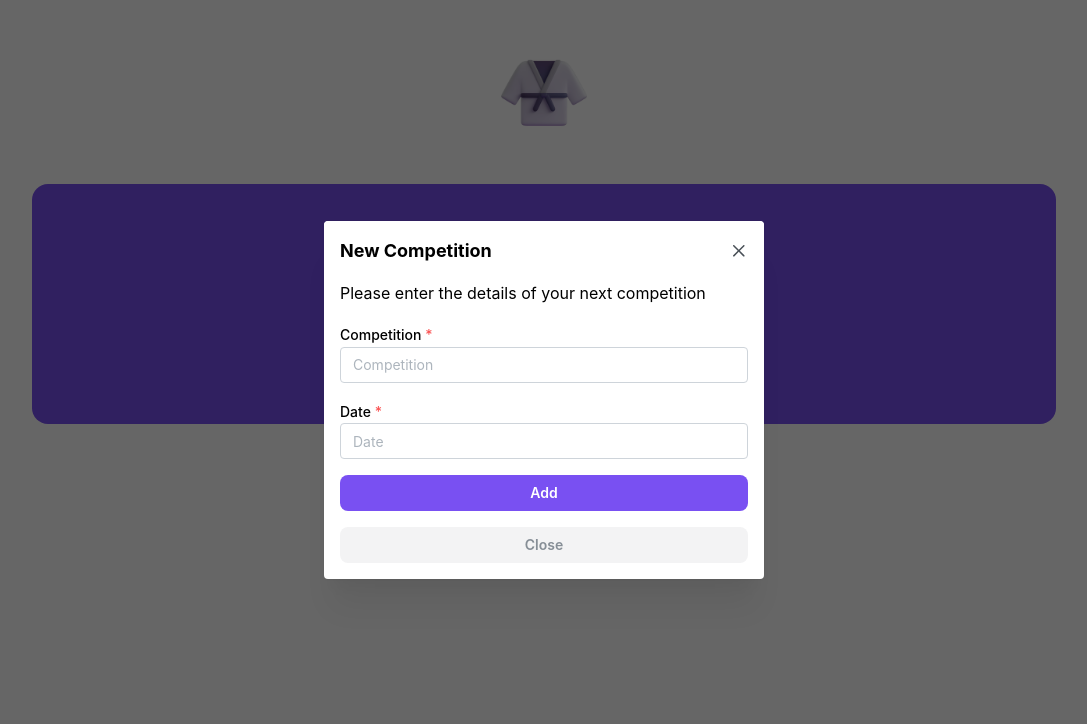
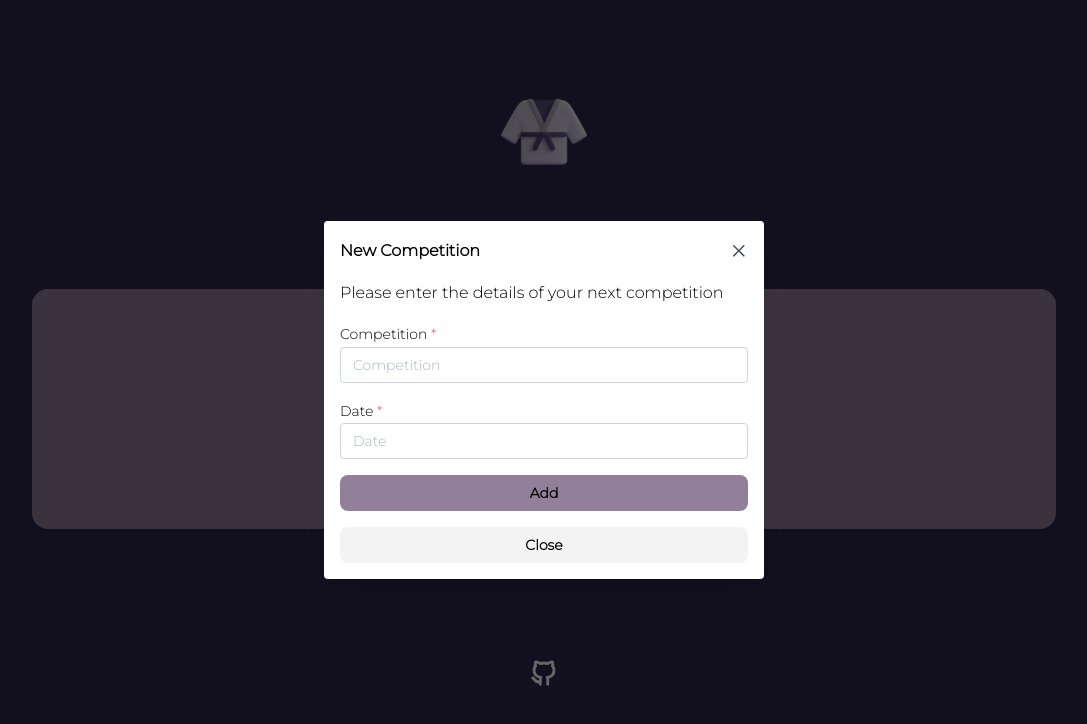
Before and after one commit to henrylin03/bjj-countdown, a React (Vite) app: page / in a window 1280 px wide. Both pictures are taken after a click on the button "Add new competition". Shown: the top 724 px of the page, without its empty margins (96-1183 px from the left). Built offline with nearby package versions, Linux system fonts and the light colour scheme.

Commit message:
update ui to match original vanilla colour scheme and fonts

```diff
--- /dev/null
+++ b/global.css
@@ -0,0 +1,30 @@
+* {
+  margin: 0;
+  padding: 0;
+  box-sizing: border-box;
+}
+
+@font-face {
+  font-family: "Sifonn";
+  src: url("./src/assets/fonts/sifonn.otf") format("opentype");
+}
+
+#competitionNameDisplay {
+  font-family: "Sifonn", sans-serif;
+}
+
+.timeUnit {
+  font-family: "Bebas Neue", sans-serif;
+  font-size: 10rem;
+  letter-spacing: 1rem;
+  margin-bottom: -3rem;
+}
+
+.timeUnitLabel {
+  font-family: "Montserrat", sans-serif;
+  font-size: 1.2rem;
+}
+
+.modalHeading {
+  font-weight: bold;
+}
--- a/index.html
+++ b/index.html
@@ -4,6 +4,12 @@
 <head>
     <meta charset="UTF-8" />
     <meta name="viewport" content="width=device-width, initial-scale=1.0" />
+    <link href="public/favicon.ico" rel="icon" type="image/x-icon">
+    <link href="./global.css" rel="stylesheet">
+    <link rel="preconnect" href="https://fonts.googleapis.com">
+    <link rel="preconnect" href="https://fonts.gstatic.com" crossorigin>
+    <link href="https://fonts.googleapis.com/css2?family=Bebas+Neue&family=Montserrat:wght@300&display=swap"
+        rel="stylesheet">
     <title>BJJ Countdown</title>
 </head>
 
--- a/src/App.jsx
+++ b/src/App.jsx
@@ -13,8 +13,8 @@ function App() {
 
   return (
     <>
-      <Stack align="center" gap="lg">
-        <Image src={headerIcon} alt="Jiujitsu gi emoji" w={100} mt="xl" />
+      <Stack align="center" bg="#2e294e" justify="space-evenly" mih="100vh">
+        <Image src={headerIcon} alt="Jiujitsu gi emoji" w={100} />
         {storedCompetitionData ? (
           <CountdownTimer storedCompetitionData={storedCompetitionData} />
         ) : (
--- a/src/components/AddCompetitionBox.jsx
+++ b/src/components/AddCompetitionBox.jsx
@@ -1,5 +1,5 @@
 import { modals } from "@mantine/modals";
-import { Box, Title, Button } from "@mantine/core";
+import { Box, Text, Button } from "@mantine/core";
 import { IconCirclePlus } from "@tabler/icons-react";
 import AddCompetitionModal from "./AddCompetitionModal.jsx";
 
@@ -10,13 +10,13 @@ function AddCompetitionBox() {
         fullWidth
         variant="filled"
         leftSection={<IconCirclePlus size={27} />}
-        color="violet"
+        color="#92809a"
         size="xl"
         radius="lg"
         mih="15rem"
         onClick={() => {
           modals.open({
-            title: <Title order={4}>New Competition</Title>,
+            title: <Text class="modalHeading">New Competition</Text>,
             children: <AddCompetitionModal />,
             centered: true,
           });
--- a/src/components/AddCompetitionModal.jsx
+++ b/src/components/AddCompetitionModal.jsx
@@ -56,11 +56,18 @@ function AddCompetitionModal() {
           />
 
           <Group position="center" spacing="xs">
-            <Button fullWidth color="violet" radius="md" type="submit">
+            <Button
+              fullWidth
+              color="#92809a"
+              c="black"
+              radius="md"
+              type="submit"
+            >
               Add
             </Button>
             <Button
               color="gray"
+              c="black"
               fullWidth
               variant="light"
               radius="md"
--- a/src/components/CountdownTimer.jsx
+++ b/src/components/CountdownTimer.jsx
@@ -49,8 +49,8 @@ export default function CountdownTimer(props) {
 
   return (
     <Box
-      bg="lightgray"
-      mt="xl"
+      bg="#92809a"
+      c="#181528"
       ta="center"
       style={(theme) => ({
         width: "80%",
@@ -58,39 +58,39 @@ export default function CountdownTimer(props) {
       })}
     >
       <DeleteCompetitionButton />
-      <Title id="competition-name-display" order={1} mt="xl" tt="capitalize">
+      <Title
+        id="competitionNameDisplay"
+        order={1}
+        mt="xl"
+        tt="uppercase"
+        c="#e3dee3"
+      >
         {storedCompetitionObject.name}
       </Title>
 
-      <SimpleGrid
-        id="countdown-timer"
-        cols={4}
-        mb="xl"
-        spacing="xs"
-        verticalSpacing="xs"
-      >
+      <SimpleGrid cols={4} spacing="xs" verticalSpacing="xs" mb="xl">
         <div>
           <Stack>
-            <Text fz={130}>{days}</Text>
-            <Text>Days</Text>
+            <Text class="timeUnit">{days}</Text>
+            <Text class="timeUnitLabel">Days</Text>
           </Stack>
         </div>
         <div>
           <Stack>
-            <Text fz={130}>{hours}</Text>
-            <Text>Hours</Text>
+            <Text class="timeUnit">{hours}</Text>
+            <Text class="timeUnitLabel">Hours</Text>
           </Stack>
         </div>
         <div>
           <Stack>
-            <Text fz={130}>{minutes}</Text>
-            <Text>Minutes</Text>
+            <Text class="timeUnit">{minutes}</Text>
+            <Text class="timeUnitLabel">Minutes</Text>
           </Stack>
         </div>
         <div>
           <Stack>
-            <Text fz={130}>{seconds}</Text>
-            <Text>Seconds</Text>
+            <Text class="timeUnit">{seconds}</Text>
+            <Text class="timeUnitLabel">Seconds</Text>
           </Stack>
         </div>
       </SimpleGrid>
--- a/src/components/DeleteCompetitionButton.jsx
+++ b/src/components/DeleteCompetitionButton.jsx
@@ -1,4 +1,4 @@
-import { Container, CloseButton, Text, Title } from "@mantine/core";
+import { Container, CloseButton, Text } from "@mantine/core";
 import { modals } from "@mantine/modals";
 
 // ? not sure if it is the best to be using `mb={-50}` on container or if there is an alternate way of getting the close button to appear on the top right corner!
@@ -11,7 +11,7 @@ function DeleteCompetitionButton() {
     };
 
     modals.openConfirmModal({
-      title: <Title order={4}>Delete Competition</Title>,
+      title: <Text class="modalHeading">Delete Competition</Text>,
       centered: true,
       children: (
         <Text size="sm">
@@ -27,7 +27,11 @@ function DeleteCompetitionButton() {
 
   return (
     <Container fluid ta="right" m="xs" mb={-50}>
-      <CloseButton variant="transparent" onClick={handleCloseButtonClick} />
+      <CloseButton
+        variant="transparent"
+        onClick={handleCloseButtonClick}
+        c="lightgray"
+      />
     </Container>
   );
 }
--- a/src/components/GithubFooter.jsx
+++ b/src/components/GithubFooter.jsx
@@ -8,14 +8,15 @@ function GithubFooter() {
     <ActionIcon
       size={50}
       variant="filled"
-      color="gray"
+      color="#2e294e"
       radius="xl"
       aria-label="Link to my GitHub"
       component="a"
       href="https://github.com/henrylin03/"
       target="_blank"
+      mb="xl"
     >
-      <IconBrandGithub size={35} stroke={2.3} />
+      <IconBrandGithub size={30} stroke={2.3} />
     </ActionIcon>
   );
 }
--- a/src/main.jsx
+++ b/src/main.jsx
@@ -6,10 +6,8 @@ import React from "react";
 import ReactDOM from "react-dom/client";
 import App from "./App.jsx";
 
-// TODO: can create theme! use purple as before
-
 ReactDOM.createRoot(document.getElementById("root")).render(
-  <MantineProvider theme={{}}>
+  <MantineProvider theme={{ fontFamily: "Montserrat, sans-serif" }}>
     <ModalsProvider>
       <React.StrictMode>
         <App />
```
